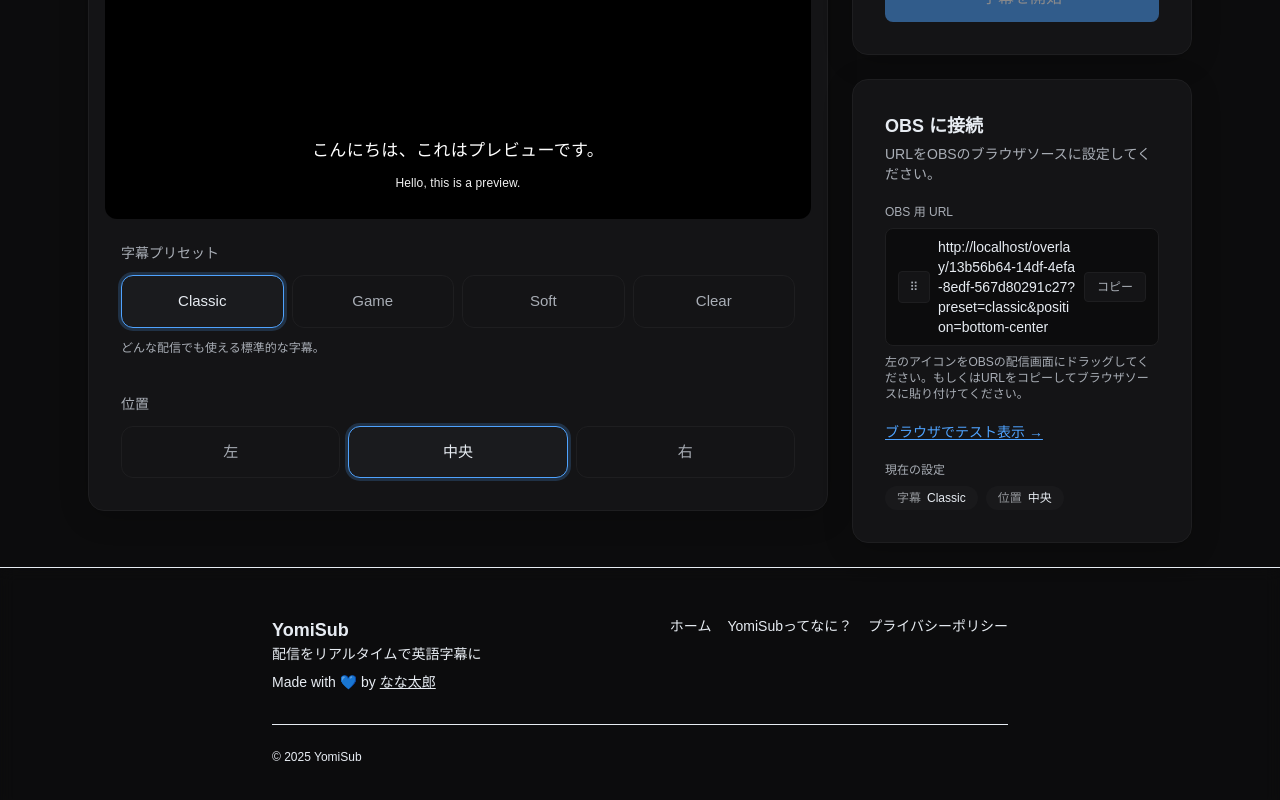
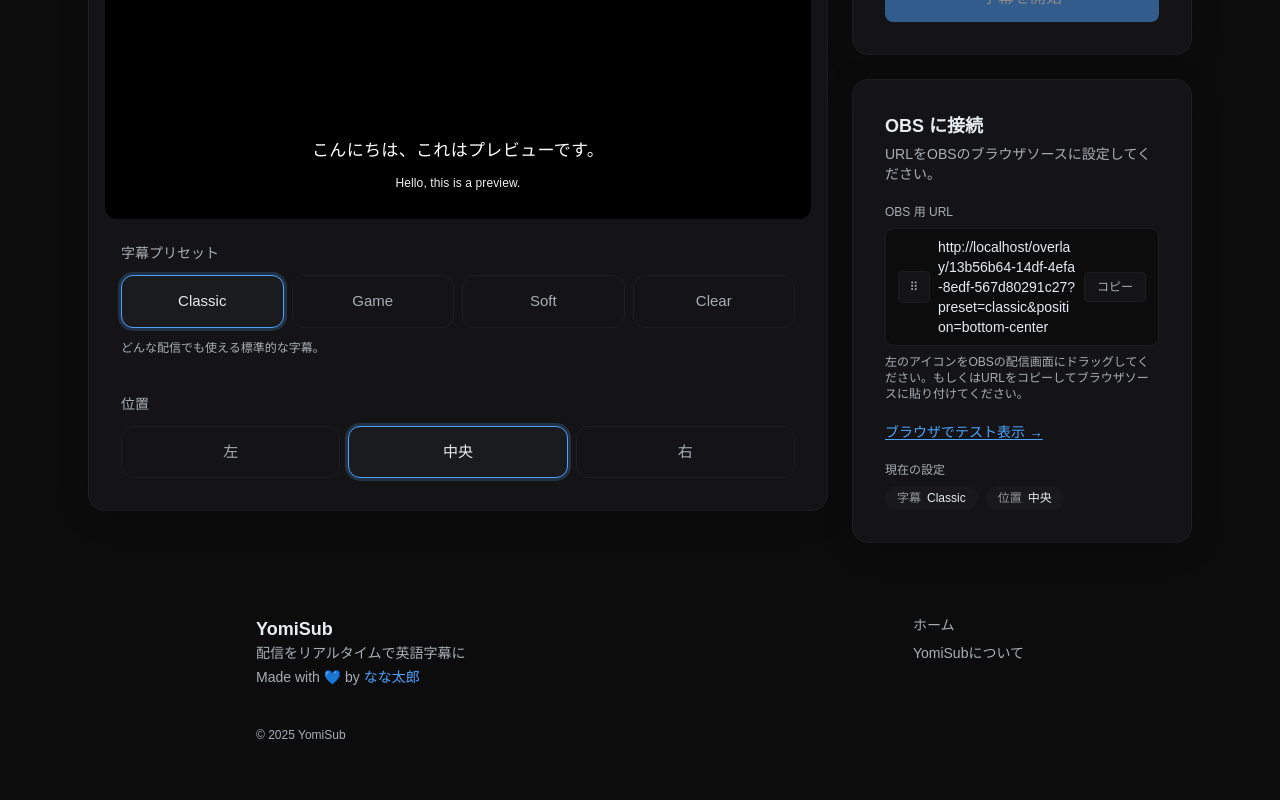
Before and after one commit to nxouv/yomisub, a Next.js app: page / in a window 1280 px wide. Shown: the part 376-1176 px from the top of the page. Built offline with nearby package versions, Linux system fonts and the light colour scheme; no server answers; a web font is replaced by a local one.

Commit message:
Revert footer design

```diff
--- a/components/layout/Footer.tsx
+++ b/components/layout/Footer.tsx
@@ -2,63 +2,45 @@ import Link from "next/link";
 
 export function Footer() {
   return (
-    <footer className="w-full border-t border-border/40 bg-background/80 backdrop-blur-sm">
-      <div className="max-w-3xl mx-auto px-4 py-12">
-        <div className="flex flex-col sm:flex-row sm:justify-between gap-6">
-          {/* 左側：ブランド情報 */}
-          <div className="space-y-2">
-            <Link
-              href="/"
-              className="text-lg font-bold hover:opacity-80 transition-opacity"
-            >
+    <footer className="w-full py-12 px-4">
+      <div className="max-w-3xl mx-auto">
+        {/* メインコンテンツ：横並び */}
+        <div className="flex flex-col sm:flex-row sm:justify-between gap-8">
+          {/* 左：ブランド情報 */}
+          <div className="space-y-1">
+            <Link href="/" className="text-lg font-semibold text-yomi-text hover:opacity-80 transition-opacity">
               YomiSub
             </Link>
-            <p className="text-sm text-muted-foreground">
+            <p className="text-sm text-yomi-text-sub">
               配信をリアルタイムで英語字幕に
             </p>
-            <p className="text-sm text-muted-foreground">
+            <p className="text-sm text-yomi-text-sub">
               Made with 💙 by{" "}
               <a
                 href="https://x.com/nxouv"
                 target="_blank"
                 rel="noopener noreferrer"
-                className="underline hover:text-foreground transition-colors"
+                className="text-yomi-accent hover:underline"
               >
                 なな太郎
               </a>
             </p>
           </div>
 
-          {/* 右側：ナビゲーション */}
-          <nav className="flex gap-4 text-sm sm:self-start">
-            <Link
-              href="/"
-              className="text-muted-foreground hover:text-foreground transition-colors"
-            >
+          {/* 右：ナビゲーション */}
+          <nav className="flex flex-col gap-2 text-sm">
+            <Link href="/" className="text-yomi-text-sub hover:text-yomi-text">
               ホーム
             </Link>
-            <Link
-              href="/about"
-              className="text-muted-foreground hover:text-foreground transition-colors"
-            >
-              YomiSubってなに？
+            <Link href="/about" className="text-yomi-text-sub hover:text-yomi-text">
+              YomiSubについて
             </Link>
-            <a
-              href="https://nanataro.app/privacy"
-              target="_blank"
-              rel="noopener noreferrer"
-              className="text-muted-foreground hover:text-foreground transition-colors"
-            >
-              プライバシーポリシー
-            </a>
           </nav>
         </div>
 
         {/* コピーライト */}
-        <div className="mt-8 pt-6 border-t border-border/40">
-          <p className="text-xs text-muted-foreground">
-            © 2025 YomiSub
-          </p>
+        <div className="mt-10">
+          <p className="text-xs text-yomi-text-sub">© 2025 YomiSub</p>
         </div>
       </div>
     </footer>
```
